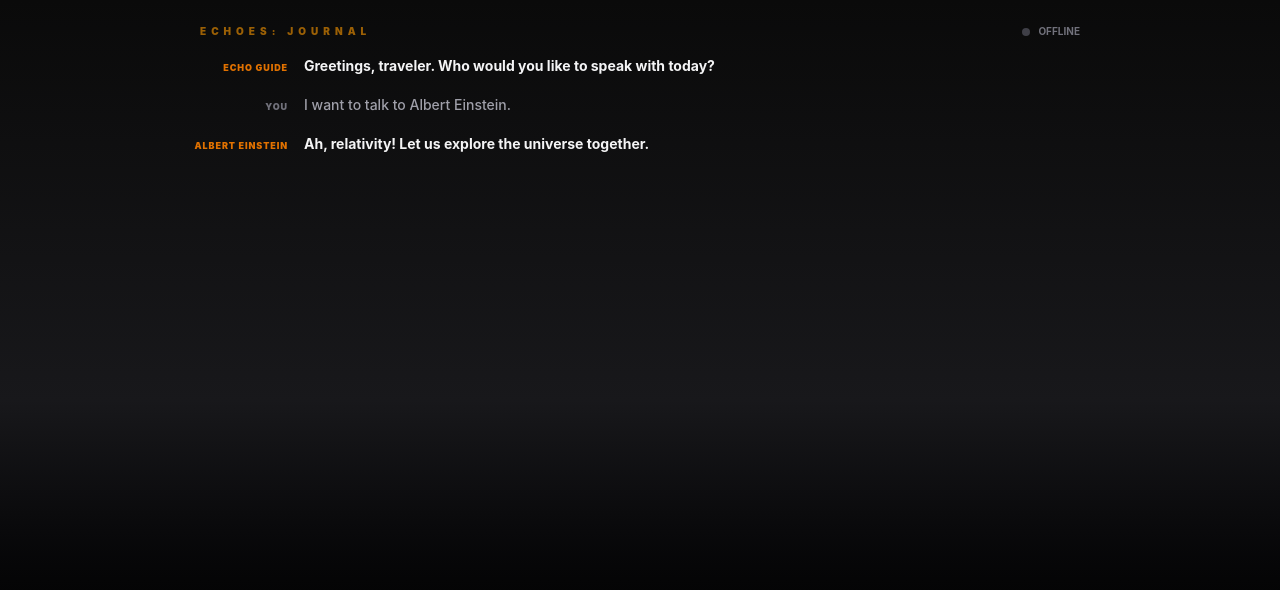
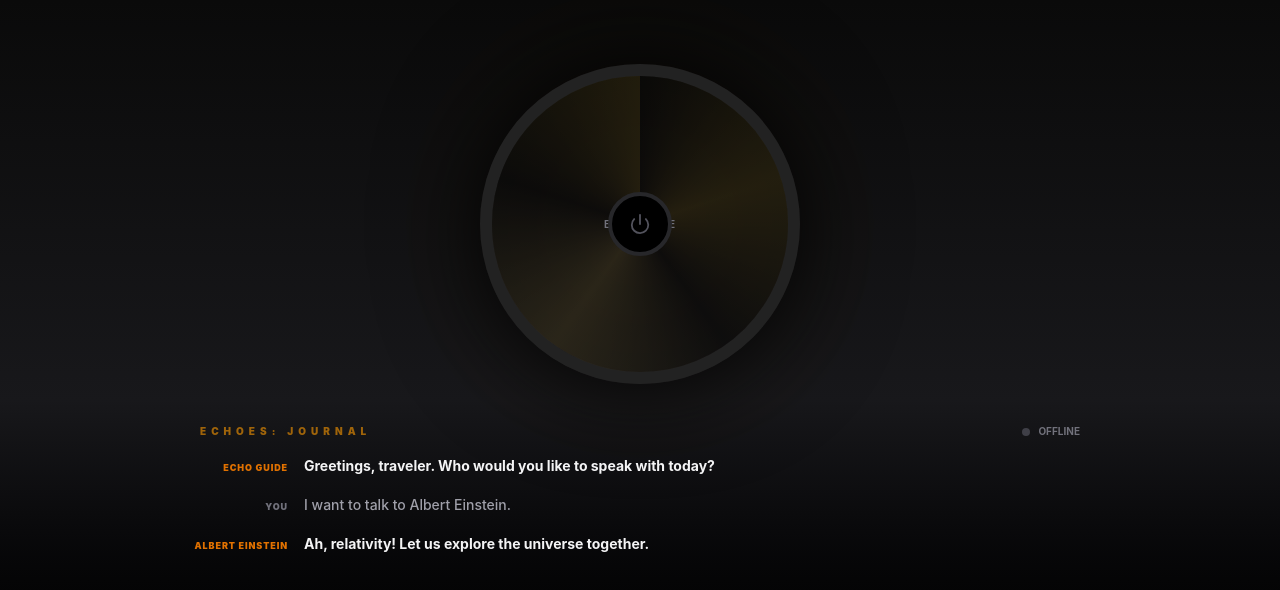
Before and after one commit to angelatyk/speakwith, a React (Vite) app in the folder frontend/: page / in a window 1280 px wide. Shown: the top 590 px of the page. Built offline with nearby package versions, Linux system fonts and the light colour scheme.

Commit message:
Initial add of Disc.

```diff
--- a/frontend/src/App.tsx
+++ b/frontend/src/App.tsx
@@ -1,4 +1,5 @@
 import { useState } from "react";
+import CoreDisc from "./components/CoreDisc";
 import TranscriptHeader from "./components/TranscriptHeader";
 import TranscriptView from "./components/TranscriptView";
 import type { ChatMessage, HistoricalFigure } from "./types";
@@ -27,12 +28,24 @@ function App() {
 	const [isSessionActive, setIsSessionActive] = useState(false);
 	const [selectedFigure, setSelectedFigure] = useState<HistoricalFigure | null>(null);
 
+	const handleToggleSession = () => {
+		setIsSessionActive((prev) => !prev);
+	};
+
 	return (
 		<div className="app-container">
 			<main className="app-main">
 				<div className="app-stage">
-					<TranscriptHeader isSessionActive={isSessionActive} selectedFigure={selectedFigure} />
-					<TranscriptView messages={messages} />
+					{/* Disc */}
+					<div className="disc-zone">
+						<CoreDisc isActive={isSessionActive} onToggleSession={handleToggleSession} avatarUrl={selectedFigure?.avatarUrl} figureName={selectedFigure?.name} />
+					</div>
+
+					{/* Transcript */}
+					<div className="transcript-zone">
+						<TranscriptHeader isSessionActive={isSessionActive} selectedFigure={selectedFigure} />
+						<TranscriptView messages={messages} />
+					</div>
 				</div>
 			</main>
 		</div>
--- /dev/null
+++ b/frontend/src/components/CoreDisc.tsx
@@ -0,0 +1,52 @@
+import { Power, X } from "lucide-react";
+
+type CoreDiscProps = {
+	isActive: boolean;
+	onToggleSession: () => void;
+	avatarUrl?: string;
+	figureName?: string;
+};
+
+export default function CoreDisc({ isActive, onToggleSession, avatarUrl, figureName }: CoreDiscProps) {
+	return (
+		<div className="core-disc-wrapper">
+			{/* 🔶 High-Intensity Rotating Signal Ring */}
+			<svg className={`signal-ring transition-opacity duration-1000 ${isActive ? "opacity-100" : "opacity-0"}`} viewBox="0 0 100 100">
+				<defs>
+					<linearGradient id="ringGradient" x1="0%" y1="0%" x2="100%" y2="0%">
+						{/* Adding a white stop at the start makes the "head" of the line glow much brighter */}
+						<stop offset="0%" stopColor="#fff" stopOpacity="1" />
+						<stop offset="20%" stopColor="var(--color-amber-500)" stopOpacity="1" />
+						<stop offset="100%" stopColor="var(--color-amber-500)" stopOpacity="0" />
+					</linearGradient>
+				</defs>
+				<circle cx="50" cy="50" r="48.5" fill="none" stroke="url(#ringGradient)" strokeWidth="1.5" strokeLinecap="round" className="animate-revolve-slow" />
+			</svg>
+
+			{/* 🔶 Soft glow behind disc */}
+			<div className={`disc-glow ${isActive ? "active" : ""}`} />
+
+			{/* 🔘 Main Metallic Disc */}
+			<div className={`disc-metallic ${isActive ? "active" : ""}`}>
+				{/* 1. Brushed Metal Texture Layer */}
+				<div className={`disc-surface ${isActive ? "active" : ""}`} />
+
+				{/* 2. Content Center Layer */}
+				<div className="disc-center">
+					{avatarUrl ? (
+						<img src={avatarUrl} alt={figureName} className={`disc-avatar ${isActive ? "active" : "grayscale opacity-30"}`} />
+					) : (
+						<div className="disc-placeholder">
+							<div className="disc-placeholder-text">{isActive ? "Communion" : "Echo Guide"}</div>
+						</div>
+					)}
+				</div>
+
+				{/* 3. Central Power Button Overlay */}
+				<button className={`disc-power-btn ${isActive ? "active" : ""}`} onClick={onToggleSession} aria-label="Toggle session">
+					{isActive ? <X size={24} className="text-white" /> : <Power size={22} className="text-zinc-600" />}
+				</button>
+			</div>
+		</div>
+	);
+}
--- a/frontend/src/index.css
+++ b/frontend/src/index.css
@@ -1,6 +1,6 @@
 @import "tailwindcss";
 
-/* Global */
+/*  Global & Layout  */
 html,
 body,
 #root {
@@ -14,7 +14,6 @@ body {
   -webkit-font-smoothing: antialiased;
 }
 
-/* App shell */
 .app-container {
   @apply h-full flex flex-col overflow-hidden;
 }
@@ -25,6 +24,95 @@ body {
 
 .app-stage {
   @apply h-full max-w-4xl mx-auto flex flex-col;
+}
+
+/*  Disc Zone  */
+.disc-zone {
+  @apply relative flex items-center justify-center min-h-[50vh];
+}
+
+/*  Core Disc Semantic Components  */
+.core-disc-wrapper {
+  @apply relative w-80 h-80 flex items-center justify-center;
+}
+
+/* Rotating Light Ring */
+.signal-ring {
+  @apply absolute inset-0 w-full h-full pointer-events-none z-20 transition-opacity duration-1000;
+  stroke-dasharray: 70 230;
+  filter: drop-shadow(0 0 6px rgba(245, 158, 11, 0.8)) drop-shadow(0 0 12px rgba(245, 158, 11, 0.4));
+}
+
+.disc-glow {
+  @apply absolute inset-0 bg-amber-500/30 rounded-full opacity-10 transition-opacity duration-1000;
+  filter: blur(80px);
+}
+
+.disc-glow.active {
+  @apply opacity-100 animate-pulse;
+}
+
+.disc-metallic {
+  @apply relative w-full h-full rounded-full border-[12px] transition-all duration-700 flex items-center justify-center overflow-hidden;
+  border-color: #222;
+  box-shadow: 0 0 100px rgba(0, 0, 0, 1);
+}
+
+.disc-metallic.active {
+  @apply border-amber-500 scale-105;
+  box-shadow: 0 0 120px rgba(245, 158, 11, 0.4);
+}
+
+/* Brushed Metal Texture */
+.disc-surface {
+  @apply absolute inset-0 opacity-20 transition-all duration-1000;
+  background: conic-gradient(from 0deg,
+      #111 0%,
+      #d4af37 20%,
+      #111 40%,
+      #f9d976 60%,
+      #111 80%,
+      #d4af37 100%);
+}
+
+.disc-surface.active {
+  @apply opacity-90;
+  animation: spin-slow 20s linear infinite;
+}
+
+.disc-center {
+  @apply absolute inset-0 z-10 flex items-center justify-center bg-black/40;
+}
+
+.disc-avatar {
+  @apply w-full h-full object-cover opacity-30 transition-all duration-500;
+}
+
+.disc-avatar.active {
+  @apply opacity-80 scale-110 grayscale-0;
+}
+
+.disc-placeholder {
+  @apply flex flex-col items-center justify-center;
+}
+
+.disc-placeholder-text {
+  @apply text-[10px] text-zinc-500 font-bold uppercase tracking-widest text-center;
+}
+
+/* Power Button Overlay */
+.disc-power-btn {
+  @apply absolute z-30 w-16 h-16 rounded-full flex items-center justify-center bg-black border-4 border-zinc-800 transition-all duration-300 hover:border-amber-500 hover:scale-110 active:scale-95 cursor-pointer;
+}
+
+.disc-power-btn.active {
+  @apply border-amber-500 bg-amber-500/10;
+  box-shadow: 0 0 20px rgba(245, 158, 11, 0.4);
+}
+
+/*  Transcript Zone  */
+.transcript-zone {
+  @apply flex-1 flex flex-col overflow-hidden;
 }
 
 /* Transcript Header */
@@ -54,7 +142,7 @@ body {
 
 /* Transcript View */
 .transcript-container {
-  @apply h-full overflow-y-auto pr-4 flex flex-col gap-4 scroll-smooth;
+  @apply flex-1 overflow-y-auto pr-4 flex flex-col gap-4 scroll-smooth;
 }
 
 .transcript-empty {
@@ -110,3 +198,23 @@ body {
     opacity: 1;
   }
 }
+
+@keyframes spin-slow {
+  from {
+    transform: rotate(0deg);
+  }
+
+  to {
+    transform: rotate(360deg);
+  }
+}
+
+/* Rotating Ring Animation */
+.animate-revolve-slow {
+  animation: spin-slow 15s linear infinite;
+}
+
+svg circle {
+  transform-box: fill-box;
+  transform-origin: 50% 50%;
+}
```
